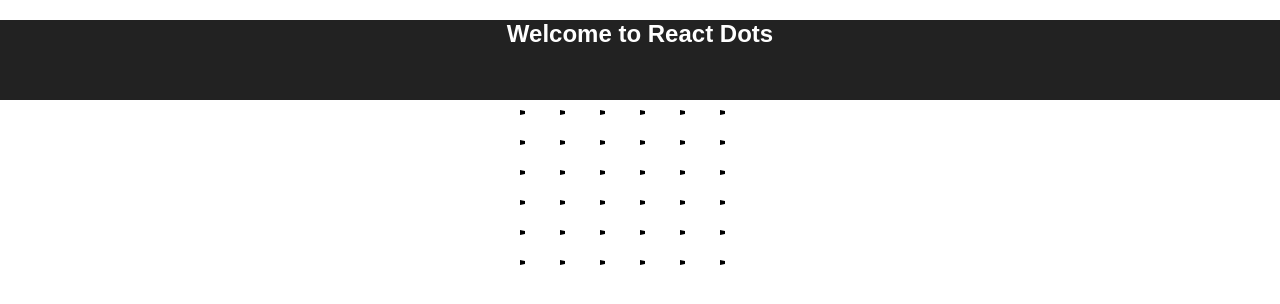
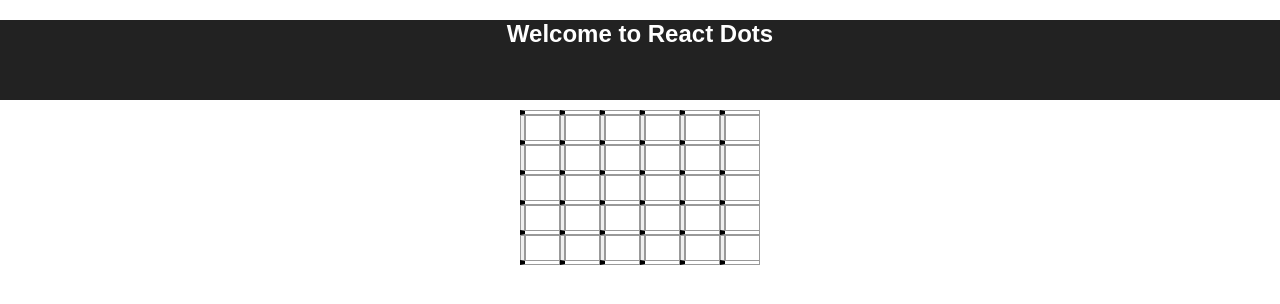
Before and after one commit to WilliamJones62/react-dots, a React (Create React App) app: page / in a window 1280 px wide. Shown: the top 304 px of the page. Built offline with nearby package versions, Linux system fonts and the light colour scheme.

Commit message:
Correct dots layout

```diff
--- a/package.json
+++ b/package.json
@@ -3,6 +3,7 @@
   "version": "0.1.0",
   "private": true,
   "dependencies": {
+    "classnames": "^2.2.5",
     "react": "^15.6.1",
     "react-dom": "^15.6.1",
     "react-scripts": "1.0.11"
--- a/src/App.css
+++ b/src/App.css
@@ -16,16 +16,18 @@
   margin: 0 0 0 0;
   padding: 0;
   height: 15px;
+  position: relative;
 }
 
 .square {
   margin: 0 0 0 0;
   padding: 0;
   background: #FFF;
-  border: 1px solid #FFF;
+  border: 1px solid #999;
   font-size: 10px;
   font-weight: bold;
-  height: 34px;
+  height: 30px;
+  position: relative;
   padding: 0;
   text-align: center;
   width: 35px;
@@ -35,24 +37,29 @@
 .horizontal {
   margin: 0 0 0 0;
   background: #FFF;
-  border: 1px solid #FFF;
+  border: 1px solid #999;
   border-left-color: #000;
   border-left-width: 5px;
   border-left-style: solid;
   height: 5px;
+  position: relative;
   padding: 0;
   width: 40px;
   overflow: hidden;
 }
 
-.virtical {
+.vertical {
   margin: 0 0 0 0;
-  background: #FFF;
-  border: 0px;
+  border: 1px solid #999;
   height: 30px;
+  position: relative;
   padding: 0;
   width: 5px;
   overflow: hidden;
+}
+
+.played {
+    background: #000;
 }
 
 .game {
--- a/src/App.js
+++ b/src/App.js
@@ -3,14 +3,19 @@ import './App.css';
 
 function Horizontal(props) {
   return (
-    <button className="horizontal"  onClick={props.onClick}>
+    <button className="horizontal" onClick={props.onClick}>
     </button>
   );
 }
 
-function Virtical(props) {
+function Vertical(props) {
+  var btnClass = 'vertical';
+  if (props.value) {
+    btnClass += ', played';
+  };
+
   return (
-    <button className="virtical"  onClick={props.onClick}>
+    <button className={btnClass} onClick={props.onClick}>
     </button>
   );
 }
@@ -26,21 +31,50 @@ class Board extends React.Component {
   constructor() {
      super();
      this.state = {
-       virtical: Array(12).fill(null),
-       horizontal: Array(12).fill(null),
+       verticals: Array(36).fill(null),
+       horizontals: Array(36).fill(null),
+       oneIsNext: true,
      };
    }
 
-  renderHorizontal(i) {
-    return (
-      <Horizontal
+   handleHorizontalClick(i) {
+     const horizontals = this.state.horizontals.slice();
+       if (horizontals[i]) {
+         return;
+       }
+       horizontals[i] = true;
+       this.setState({
+         horizontals: horizontals,
+         oneIsNext: !this.state.oneIsNext,
+       });
+     }
+
+    renderHorizontal(i) {
+      return (
+        <Horizontal
+          value={this.state.horizontals[i]}
+          onClick={() => this.handleHorizontalClick(i)}
       />
     );
   }
 
-  renderVirtical(i) {
+  handleVerticalClick(i) {
+    const verticals = this.state.verticals.slice();
+      if (verticals[i]) {
+        return;
+      }
+      verticals[i] = true;
+      this.setState({
+        verticals: verticals,
+        oneIsNext: !this.state.oneIsNext,
+      });
+    }
+
+  renderVertical(i) {
     return (
-      <Virtical
+      <Vertical
+        value={this.state.verticals[i]}
+        onClick={() => this.handleVerticalClick(i)}
       />
     );
   }
@@ -57,12 +91,12 @@ class Board extends React.Component {
     var sides = [];
     for (var i = 0; i < 12; i++) {
       for (var j = 0; j < 6; j++) {
-        if (i % 2 == 0) {
+        if (i % 2 === 0) {
           sides.push(this.renderHorizontal(i * 6 + j))
         }
         else {
           if (i < 11) {
-            sides.push(this.renderVirtical(i * 6 + j),
+            sides.push(this.renderVertical(i * 6 + j),
                         this.renderSquare(i * 6 + j))
           }
         }
@@ -89,7 +123,7 @@ class App extends Component {
         <div className="App-header">
           <h2>Welcome to React Dots</h2>
         </div>
-        <div className="game-board">
+        <div className="game">
           <Board />
         </div>
 
```
